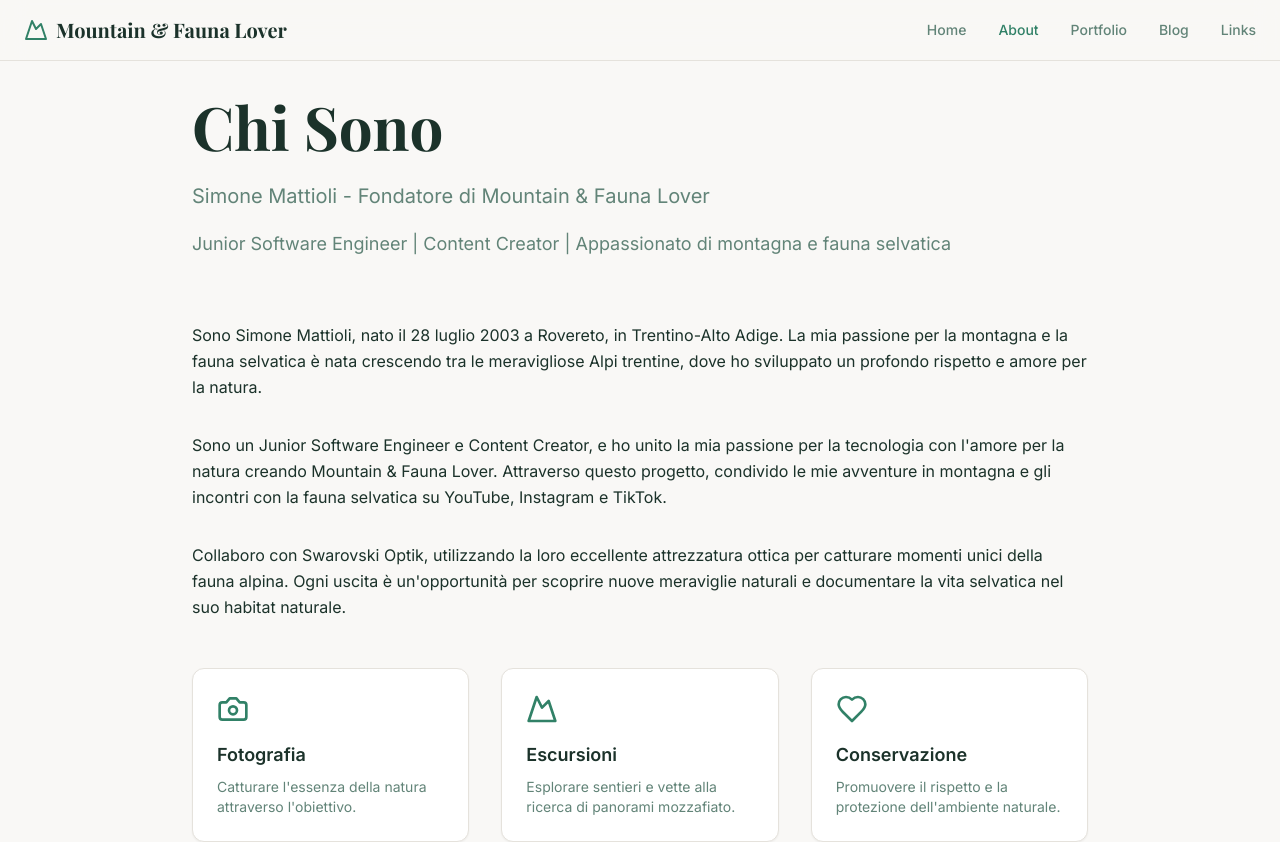
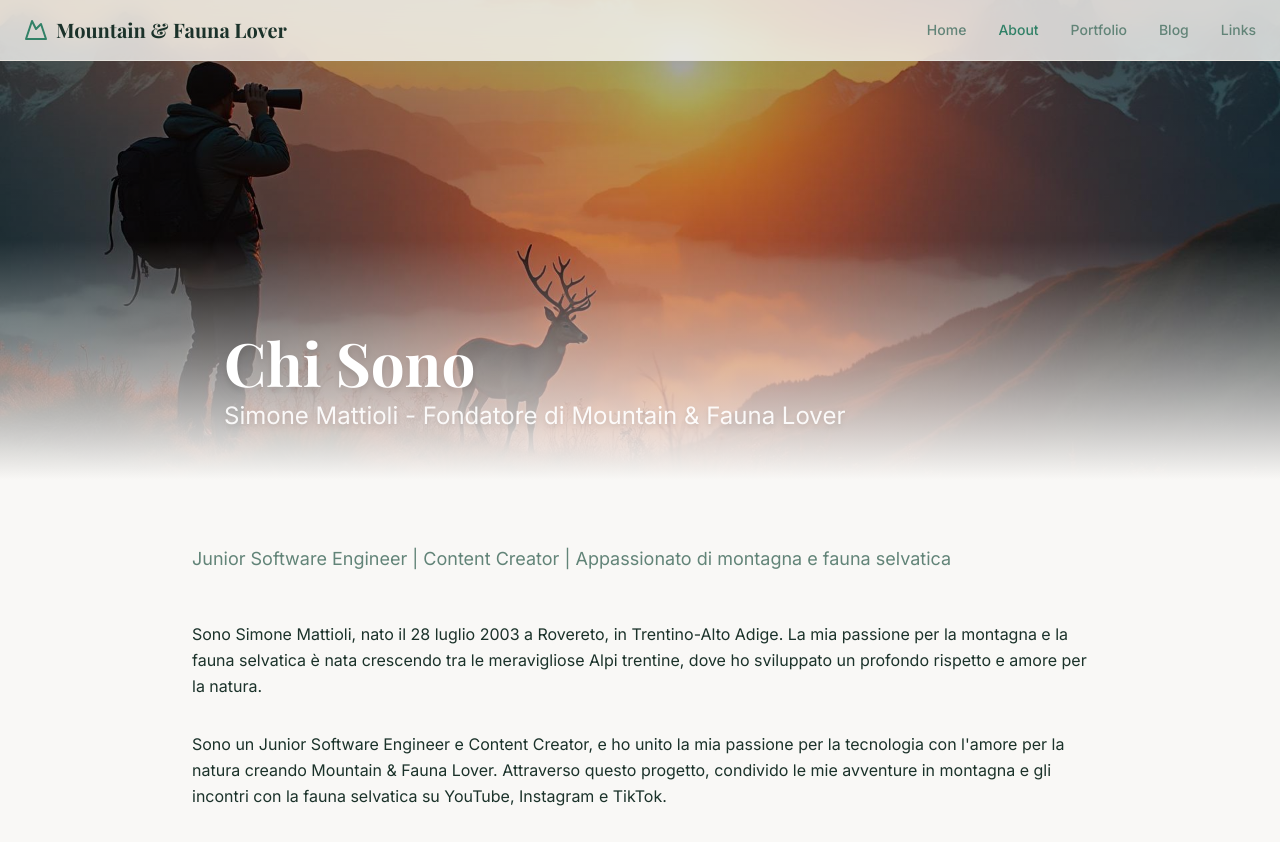
Before and after one commit to Mountain-Fauna-Lover/mountain-fauna-lover.github.io, a React (Vite) app: page /about in a window 1280 px wide. Shown: the top 842 px of the page. Built offline with nearby package versions, Linux system fonts and the light colour scheme; the HTML template or start-up script is replaced by a standard one.

Commit message:
Add image to About page

```diff
--- a/src/pages/About.tsx
+++ b/src/pages/About.tsx
@@ -1,19 +1,33 @@
 import { Camera, Mountain, Heart } from "lucide-react";
+import aboutHero from "@/assets/about-hero.jpg";
 
 const About = () => {
   return (
     <div className="min-h-screen bg-background">
+      {/* Hero Image Section */}
+      <div className="relative h-[60vh] overflow-hidden">
+        <img
+          src={aboutHero}
+          alt="Simone Mattioli - Mountain & Fauna Lover nelle Alpi trentine"
+          className="w-full h-full object-cover"
+        />
+        <div className="absolute inset-0 bg-gradient-to-b from-black/40 via-black/20 to-background"></div>
+        <div className="absolute bottom-0 left-0 right-0 p-8 md:p-12">
+          <div className="container mx-auto max-w-4xl">
+            <h1 className="font-serif text-4xl md:text-6xl font-bold text-white mb-2 drop-shadow-lg">
+              Chi Sono
+            </h1>
+            <p className="text-xl md:text-2xl text-white/90 drop-shadow-md">
+              Simone Mattioli - Fondatore di Mountain & Fauna Lover
+            </p>
+          </div>
+        </div>
+      </div>
 
-      <main className="pt-24 pb-16">
+      <main className="py-16">
         <div className="container mx-auto px-6">
           <div className="max-w-4xl mx-auto">
-            <h1 className="font-serif text-5xl md:text-6xl font-bold text-foreground mb-6">
-              Chi Sono
-            </h1>
-            <p className="text-xl text-muted-foreground mb-4 leading-relaxed">
-              Simone Mattioli - Fondatore di Mountain & Fauna Lover
-            </p>
-            <p className="text-lg text-muted-foreground mb-16 leading-relaxed">
+            <p className="text-lg text-muted-foreground mb-12 leading-relaxed">
               Junior Software Engineer | Content Creator | Appassionato di montagna e fauna selvatica
             </p>
 
```
Also changed, not shown: src/assets/about-hero.jpg (added).
